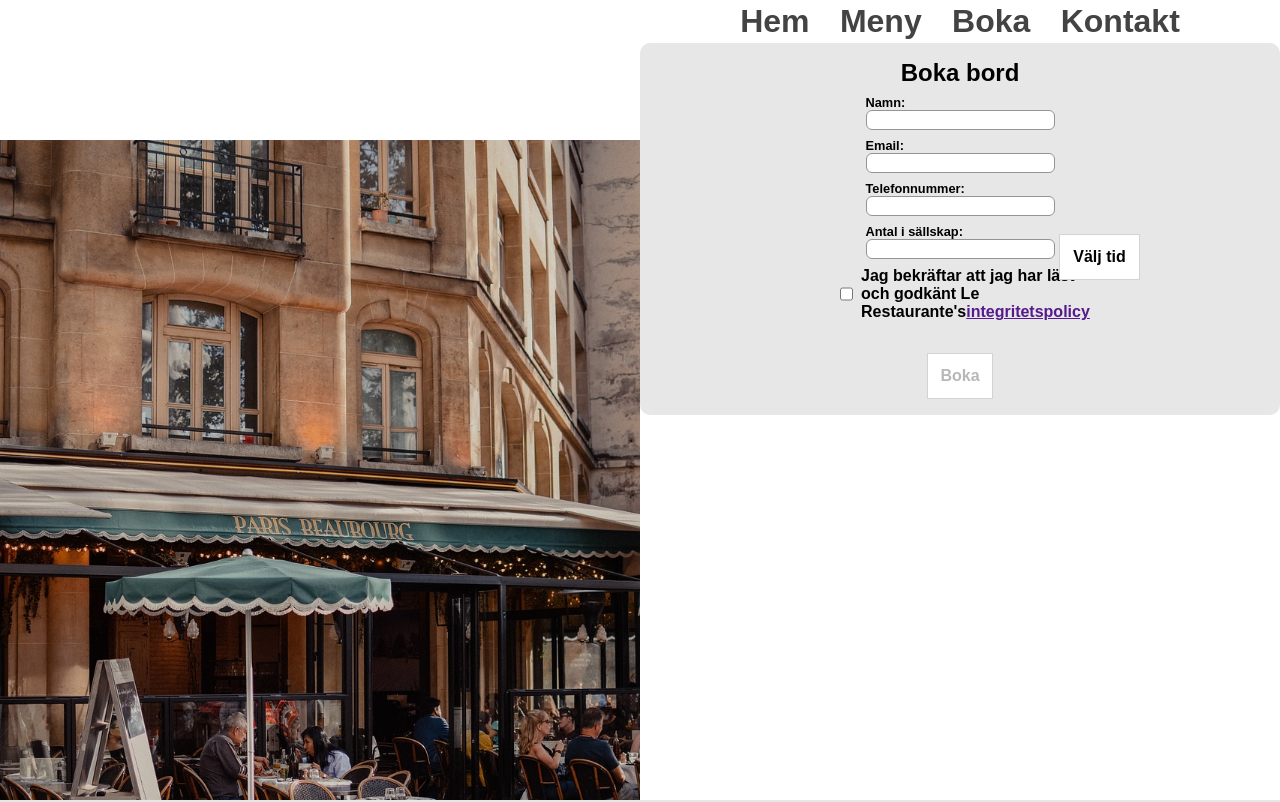
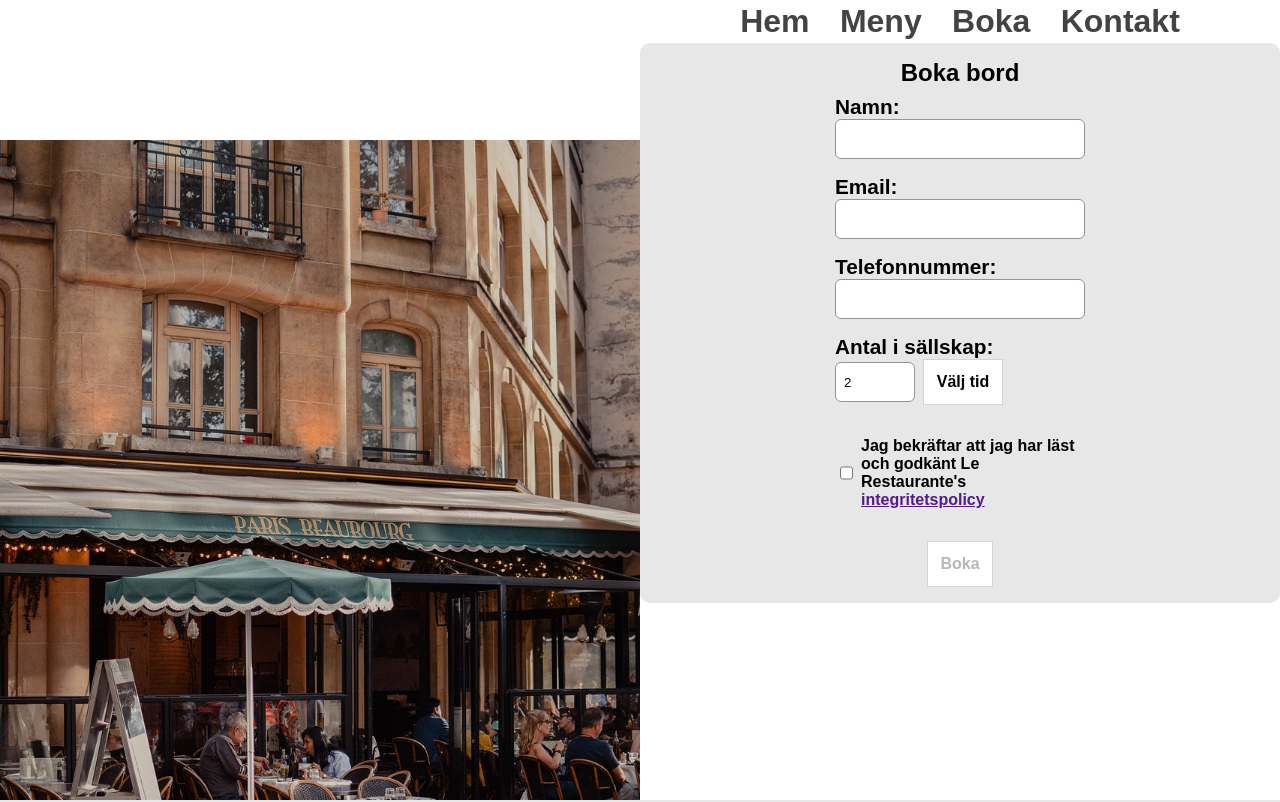
Before and after one commit to MarcusRei/Le-Restaurante, a React (Vite) app in the folder fed22s-therestaurant/: page /booking in a window 1280 px wide. Shown: the top 802 px of the page. Built offline with nearby package versions, Linux system fonts and the light colour scheme; no server answers; a web font is replaced by a local one.

Commit message:
♻️ update package for backend and refactor booking form

```diff
--- a/fed22s-therestaurant/src/components/BookingsCalendar/BookingsCalendar.css
+++ b/fed22s-therestaurant/src/components/BookingsCalendar/BookingsCalendar.css
@@ -1,20 +1,14 @@
+.calendar-button-wrapper {
+  display: flex;
+  flex-direction: row-reverse;
+}
+
 .calendar-container {
-  background-color: #989898;
-  display: flex;
-  justify-content: center;
-  flex-direction: column;
-  align-items: center;
-  position: absolute;
   font-weight: 600;
-  z-index: 100;
   padding: 1em;
-  border-radius: 5px;
-  max-width: 60%;
 }
 
 .react-calendar {
-  width: 90%;
-  max-width: 100%;
   background: rgb(200, 200, 200);
   border: 2px solid black;
   border-radius: 5px;
@@ -57,13 +51,16 @@
 
 .react-calendar__navigation {
   display: flex;
-  height: 44px;
+  height: 40px;
   margin-bottom: 1em;
+  gap: 0.5rem;
 }
 
 .react-calendar__navigation button {
-  min-width: 44px;
+  min-width: 40px;
   background: none;
+  border-radius: 8px;
+  outline: 1px solid rgb(46, 46, 46);
 }
 
 .react-calendar__navigation button:disabled {
@@ -109,8 +106,8 @@
 }
 
 .react-calendar__tile {
-  max-width: 100%;
-  padding: 10px 6.6667px;
+  max-width: 50px;
+  height: 50px;
   background: none;
   text-align: center;
   line-height: 16px;
@@ -118,18 +115,18 @@
 
 .react-calendar__tile:disabled {
   background-color: rgb(188, 188, 188);
-  color: rgb(249, 249, 249);
+  color: rgb(234, 234, 234);
 }
 
 .react-calendar__tile:enabled:hover,
 .react-calendar__tile:enabled:focus {
-  background-color: rgb(46, 46, 46);
-  color: rgb(145, 145, 145);
+  background-color: rgb(146, 146, 146);
+  color: rgb(255, 255, 255);
   border-radius: 5px;
 }
 
 .react-calendar__tile--now {
-  background: rgb(76, 76, 76);
+  background: rgb(255, 255, 255);
   border: 5px solid black;
   border-radius: 5px;
 }
@@ -137,27 +134,26 @@
 .react-calendar__tile--now:enabled:hover,
 .react-calendar__tile--now:enabled:focus {
   background: #858484;
-  color: rgb(66, 66, 66);
 }
 
 .react-calendar__tile--hasActive {
-  background: #1a69b8;
+  background: #5394d5;
 }
 
 .react-calendar__tile--hasActive:enabled:hover,
 .react-calendar__tile--hasActive:enabled:focus {
-  background: #1a69b8;
+  background: #5394d5;
 }
 
 .react-calendar__tile--active {
-  background: #1a69b8;
+  background: #5394d5;
   border-radius: 5px;
-  color: black;
+  color: rgb(255, 255, 255);
 }
 
 .react-calendar__tile--active:enabled:hover,
 .react-calendar__tile--active:enabled:focus {
-  background: #1c6fc2;
+  background: #5394d5;
 }
 
 .react-calendar--selectRange .react-calendar__tile--hover {
--- a/fed22s-therestaurant/src/components/BookingsCalendar/BookingsCalendar.tsx
+++ b/fed22s-therestaurant/src/components/BookingsCalendar/BookingsCalendar.tsx
@@ -3,7 +3,6 @@ import "./BookingsCalendar.css";
 import { useContext, useState } from "react";
 import { TimeSlots } from "../TimeSlots";
 import { BookingsContext } from "../../contexts/BookingsContext";
-import { BookingClass } from "../../models/BookingClass";
 import { timeSlot } from "../../enums/timeSlots";
 import { NewBookingContext } from "../../contexts/NewBookingContext";
 import { IBookingAction } from "../../reducers/BookingReducer";
@@ -49,25 +48,17 @@ export const BookingsCalendar = (props: IBookingsCalendarProps) => {
     early: 0,
   };
 
-  /* let combinedLate = 0;
-  let combinedEarly = 0; */
-
   console.log("bokade bord: ", bookedTables);
   combineCheck();
-
-  // Om bookedTables ändras
 
   function updateDate(nextValue: Date) {
     setDate(nextValue);
   }
 
   function checkDate(date: Date) {
-    const chosenDate = DateTime.fromJSDate(date)
-      .toString()
-      .split("T")[0];
+    const chosenDate = DateTime.fromJSDate(date).toString().split("T")[0];
     console.log("chosenDate", chosenDate);
 
-    // Lägger till datumet i vårt bokningsobjekt
     props.addDate({
       type: actionType.DATEADDED,
       payload: chosenDate,
@@ -77,25 +68,21 @@ export const BookingsCalendar = (props: IBookingsCalendarProps) => {
   }
 
   function filterList(chosenDate: String) {
-    // Filtrerar en lista med bokningar på samma dag
     const filteredBookings = bookings.filter((booking) => {
       if (chosenDate === booking.date) {
         return booking;
       }
     });
 
-    // Om det inte finns några bokningar på den valda dagen
     if (filteredBookings.length === 0) {
       setBookedTables({ early: 0, late: 0 });
     }
 
-    // Kollar lediga bord på första sittningen
     filteredBookings.map((booking) => {
       if (booking.time === timeSlot.EARLY) {
         earlySlotTables += Math.ceil(booking.guests / 6);
       }
 
-      // Kolla lediga bord på andra sittningen
       if (booking.time === timeSlot.LATE) {
         lateSlotTables += Math.ceil(booking.guests / 6);
       }
@@ -111,24 +98,19 @@ export const BookingsCalendar = (props: IBookingsCalendarProps) => {
   function checkAvailableTables() {
     let earlyTables = true;
     let lateTables = true;
-    // Kolla om första sittningen har bord kvar
+
     if (bookedTables.early + props.activeTables >= 15) {
       earlyTables = false;
 
-      console.log(
-        "Det finns inte tillräckligt med bord på den tidiga!"
-      );
+      console.log("Det finns inte tillräckligt med bord på den tidiga!");
     } else {
       console.log("det finns bord på den tidiga!");
     }
 
-    // Kolla om andra sittningen har bord kvar
     if (bookedTables.late + props.activeTables >= 15) {
       lateTables = false;
 
-      console.log(
-        "Det finns inte tillräckligt med bord på den sena!"
-      );
+      console.log("Det finns inte tillräckligt med bord på den sena!");
     } else {
       console.log("det finns bord på den sena!");
     }
@@ -144,9 +126,6 @@ export const BookingsCalendar = (props: IBookingsCalendarProps) => {
   }
 
   function combineCheck() {
-    /* combinedLate = bookedTables.late + props.activeTables;
-    combinedEarly = bookedTables.early + props.activeTables; */
-
     combinedTables = {
       late: bookedTables.late + props.activeTables,
       early: bookedTables.early + props.activeTables,
@@ -155,20 +134,25 @@ export const BookingsCalendar = (props: IBookingsCalendarProps) => {
   }
 
   return (
-    <>
+    <div className="padding small">
+      <div className="calendar-button-wrapper">
+        <button className="secondary-button">Stäng</button>
+      </div>
       <div className="calendar-container">
         <Calendar
           value={date}
           //@ts-ignore
           onChange={updateDate}
           onClickDay={checkDate}
-          minDate={new Date()}></Calendar>
+          minDate={new Date()}
+        ></Calendar>
         <div>Valt datum: {date.toISOString().split("T")[0]}</div>
         <h2>Tillgängliga tider:</h2>
         <TimeSlots
           closeCalendar={closeCalendar}
-          combinedTables={combinedTables}></TimeSlots>
+          combinedTables={combinedTables}
+        ></TimeSlots>
       </div>
-    </>
+    </div>
   );
 };
--- a/fed22s-therestaurant/src/components/pages/BookingPage.tsx
+++ b/fed22s-therestaurant/src/components/pages/BookingPage.tsx
@@ -1,83 +1,92 @@
 import { BookingsCalendar } from "../BookingsCalendar/BookingsCalendar";
-import { useEffect, useReducer, useRef, useState } from "react";
+import { ChangeEvent, useEffect, useReducer, useRef, useState } from "react";
 import { getBookings } from "../../services/dataService";
 import { BookingReducer, IBookingAction } from "../../reducers/BookingReducer";
 import { Booking } from "../../models/Booking";
 
 export const BookingPage = () => {
   const calendarRef = useRef<HTMLDialogElement>(null);
+  const [bookingInfo, setBookingInfo] = useState<Booking>({} as Booking);
   const [policy, setPolicy] = useState(false);
   const [calendarOpen, setCalendarOpen] = useState(false);
   const [bookings, setBookings] = useState<Booking[]>([]);
   const [activeTables, setActiveTables] = useState(0);
 
-  const [booking, dispatch] = useReducer(BookingReducer, {
-    name: "",
-    email: "",
-    phonenumber: "",
-    guests: 0,
-    date: "",
-    time: "",
-  });
-
   useEffect(() => {
     getBookings().then((bookings: Booking[]) => setBookings(bookings));
   }, []);
 
-  function openCalendar() {
-    setCalendarOpen(true);
+  function handleInput(e: ChangeEvent<HTMLInputElement>) {
+    const input = e.target;
+
+    if (input.name === "guests") {
+      setBookingInfo({
+        ...bookingInfo,
+        guests: Number(e.target.value),
+      });
+    } else {
+      setBookingInfo({
+        ...bookingInfo,
+        [input.name]: input.value,
+      });
+    }
   }
 
   function closeCalendar() {
     setCalendarOpen(false);
   }
 
-  function addTime(value: IBookingAction) {
-    dispatch(value);
-  }
+  function addTime(value: IBookingAction) {}
 
-  function addDate(value: IBookingAction) {
-    dispatch(value);
-  }
-
-  function updateActiveTables(value: number) {
-    setActiveTables(value);
-  }
+  function addDate(value: IBookingAction) {}
 
   return (
     <>
-      <form className="flex-column justify-center align-center gap-small">
+      <form className="flex-column align-center gap-small">
         <h1>Boka bord</h1>
 
+        <div className="input-container">
           <article className="flex-column">
-          <label className="font small font-bold" htmlFor="name">
+            <label className="font medium font-bold" htmlFor="name">
               Namn:
             </label>
             <input type="text" name="name" />
           </article>
 
+          <div className="spacing small" />
+
           <article className="flex-column">
-          <label className="font small font-bold" htmlFor="email">
+            <label className="font medium font-bold" htmlFor="email">
               Email:
             </label>
-          <input type="text" name="email" />
+            <input type="text" name="email" onChange={(e) => handleInput(e)} />
           </article>
 
+          <div className="spacing small" />
+
           <article className="flex-column">
-          <label className="font small font-bold" htmlFor="phone">
+            <label className="font medium font-bold" htmlFor="phone">
               Telefonnummer:
             </label>
             <input type="text" name="phone" />
           </article>
 
+          <div className="spacing small" />
+
           <article className="flex-column position-relative">
-          <label className="font small font-bold" htmlFor="guests">
+            <label className="font medium font-bold" htmlFor="guests">
               Antal i sällskap:
             </label>
-          <div className="flex-row gap-small">
-            <input type="number" min={1} name="guests" />
+            <div className="flex-row align-center gap-small">
+              <input
+                className="guest-input"
+                type="number"
+                defaultValue={2}
+                min={1}
+                name="guests"
+              />
               <button
-              className="secondary-button button-position position-absolute"
+                className="secondary-button button-position"
                 onClick={(e) => {
                   e.preventDefault();
                   calendarRef.current?.showModal();
@@ -87,6 +96,9 @@ export const BookingPage = () => {
               </button>
             </div>
           </article>
+        </div>
+
+        <div className="spacing small" />
 
         <article className="flex-row justify-center align-center gap-small half-width">
           <input
@@ -96,7 +108,7 @@ export const BookingPage = () => {
           />
           <div className="half-width font-bold">
             Jag bekräftar att jag har läst och godkänt Le Restaurante's
-            <a href="">integritetspolicy</a>
+            <a href=""> integritetspolicy</a>
           </div>
         </article>
 
--- a/fed22s-therestaurant/src/components/pages/Menu.tsx
+++ b/fed22s-therestaurant/src/components/pages/Menu.tsx
@@ -15,6 +15,8 @@ export const Menu = () => {
           Pris: 170:- Avhämtning: 170:-
         </p>
 
+        <div className="spacing small" />
+
         <p className="menu-item">
           <div>PUTTANESCA</div>
           <div>
@@ -25,6 +27,8 @@ export const Menu = () => {
           Pris: 195:- Avhämtning: 195:-
         </p>
 
+        <div className="spacing small" />
+
         <p className="menu-item">
           <div>PASTA FUNGHI</div>
           <div>
@@ -34,6 +38,8 @@ export const Menu = () => {
           </div>
           Pris: 225:- Avhämtning: 225:-
         </p>
+
+        <div className="spacing small" />
 
         <p className="menu-item">
           <div>PASTA POLLO</div>
--- a/fed22s-therestaurant/src/main.css
+++ b/fed22s-therestaurant/src/main.css
@@ -27,7 +27,16 @@ input {
   padding: 5px;
   border-radius: 6px;
   border: 1px solid rgb(148, 148, 148);
-  height: 20px;
+  height: 40px;
+}
+
+.input-container {
+  width: 250px;
+}
+
+.guest-input {
+  width: 80px;
+  padding-left: 0.5rem;
 }
 
 .full-width {
--- a/fed22s-therestaurant/src/models/Booking.ts
+++ b/fed22s-therestaurant/src/models/Booking.ts
@@ -1,10 +1,8 @@
 export interface Booking {
-  _id: string;
   date: string;
-  time: string;
+  timeSlot: string;
   guests: number;
   customer: {
-    _id: string;
     name: string;
     email: string;
     phonenumber: string;
```
Also changed, not shown: 1 other file (tests, documents, lock files or other folders). Lines whose indentation alone changed are shown as unchanged.
